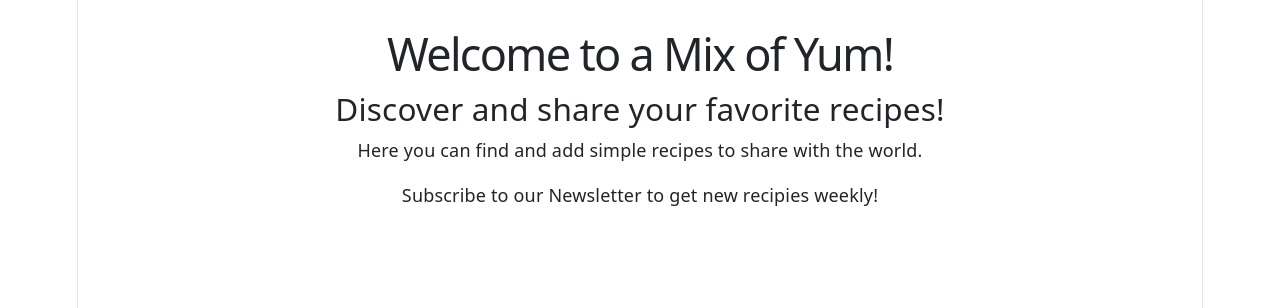
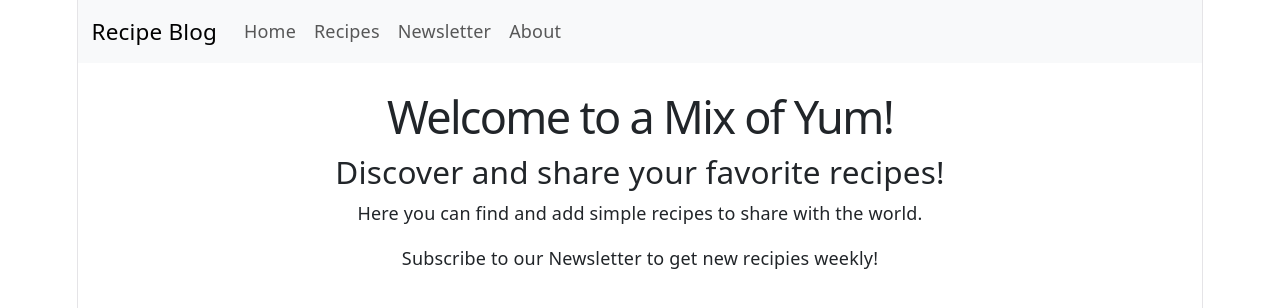
Before and after one commit to Jayda25/WebDevFinal, a React (Vite) app: page / in a window 1280 px wide. Shown: the top 308 px of the page. Built offline with nearby package versions, Linux system fonts and the light colour scheme.

Commit message:
'added3'

```diff
--- a/src/components/MyNav.tsx
+++ b/src/components/MyNav.tsx
@@ -3,12 +3,16 @@ import { Navbar, Container, Nav } from "react-bootstrap";
 import { Link } from "react-router-dom";
 
 const MyNav: React.FC = () => {
-
+  return (
     <Navbar bg="light" expand="lg">
       <Container>
-        <Navbar.Brand as={Link} to="/">Recipe Blog</Navbar.Brand>
+        <Navbar.Brand as={Link} to="/">
+          Recipe Blog
+        </Navbar.Brand>
+
         <Navbar.Toggle aria-controls="basic-navbar-nav" />
-        <Navbar.Collapse>
+
+        <Navbar.Collapse id="basic-navbar-nav">
           <Nav className="me-auto">
             <Nav.Link as={Link} to="/">Home</Nav.Link>
             <Nav.Link as={Link} to="/recipes">Recipes</Nav.Link>
@@ -16,8 +20,10 @@ const MyNav: React.FC = () => {
             <Nav.Link as={Link} to="/about">About</Nav.Link>
           </Nav>
         </Navbar.Collapse>
+
       </Container>
     </Navbar>
+  );
 };
 
 export default MyNav;
```
